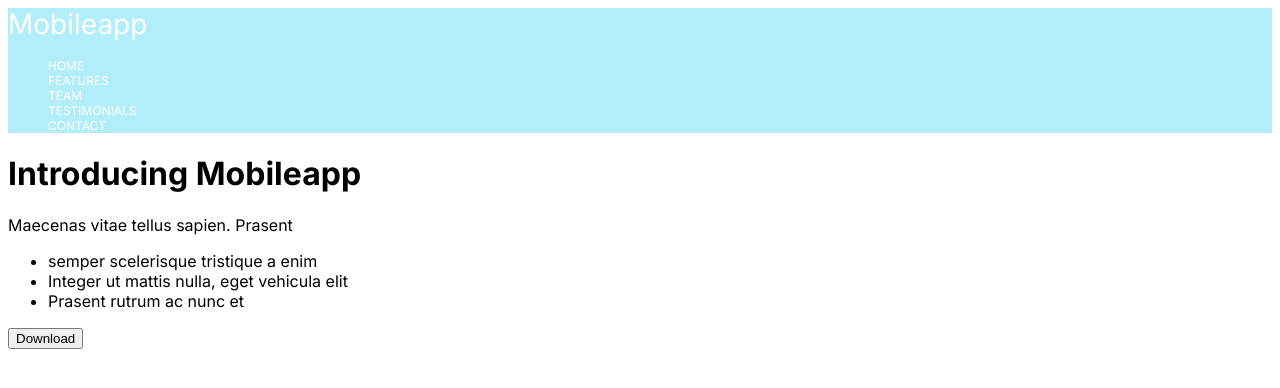
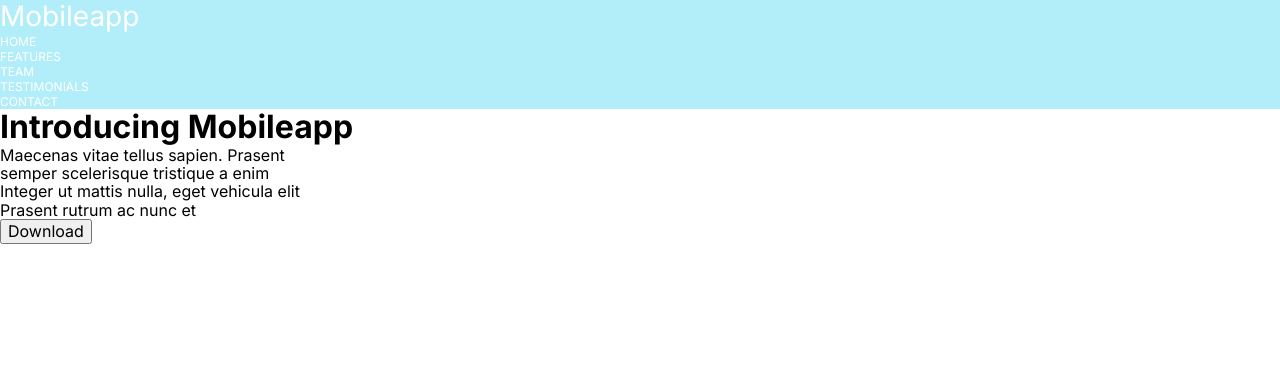
Before and after one commit to gladja/FE_34_13_11_24-Mobileapp, a plain HTML site: page index.html in a window 1280 px wide. Drawn offline with nearby package versions, Linux system fonts and the light colour scheme.

Commit message:
add reset and normalize

```diff
--- /dev/null
+++ b/css/reset.css
@@ -0,0 +1,20 @@
+a {
+  text-decoration: none;
+}
+
+h1,
+h2,
+h3,
+p,
+ul {
+  margin: 0;
+}
+
+ul {
+  padding: 0;
+  list-style: none;
+}
+
+img {
+    display: block;
+}
--- a/css/style.css
+++ b/css/style.css
@@ -20,7 +20,6 @@ body {
     font-size: 28px;
     font-weight: 400;
     line-height: 1.21;
-    text-decoration: none;
     color: var(--font-main);
 }
 
@@ -36,6 +35,9 @@ list-style: none;
 }
 
 .header-link {
-    text-decoration: none;
     color: var(--font-main);
 }
+
+h1 {
+    /* font-size: 60px; */
+}
--- a/index.html
+++ b/index.html
@@ -10,7 +10,9 @@
       href="https://fonts.googleapis.com/css2?family=Inter:ital,opsz,wght@0,14..32,100..900;1,14..32,100..900&display=swap"
       rel="stylesheet"
     />
-    <link rel="stylesheet" href="./css/style.css" />
+    <link rel="stylesheet" href="https://cdnjs.cloudflare.com/ajax/libs/normalize/8.0.1/normalize.min.css" integrity="sha512-NhSC1YmyruXifcj/KFRWoC561YpHpc5Jtzgvbuzx5VozKpWvQ+4nXhPdFgmx8xqexRcpAglTj9sIBWINXa8x5w==" crossorigin="anonymous" referrerpolicy="no-referrer" />
+    <link rel="stylesheet" href="./css/reset.css">
+    <link rel="stylesheet" href="./css/style.css"/>
   </head>
   <body>
     <header class="header">
```
